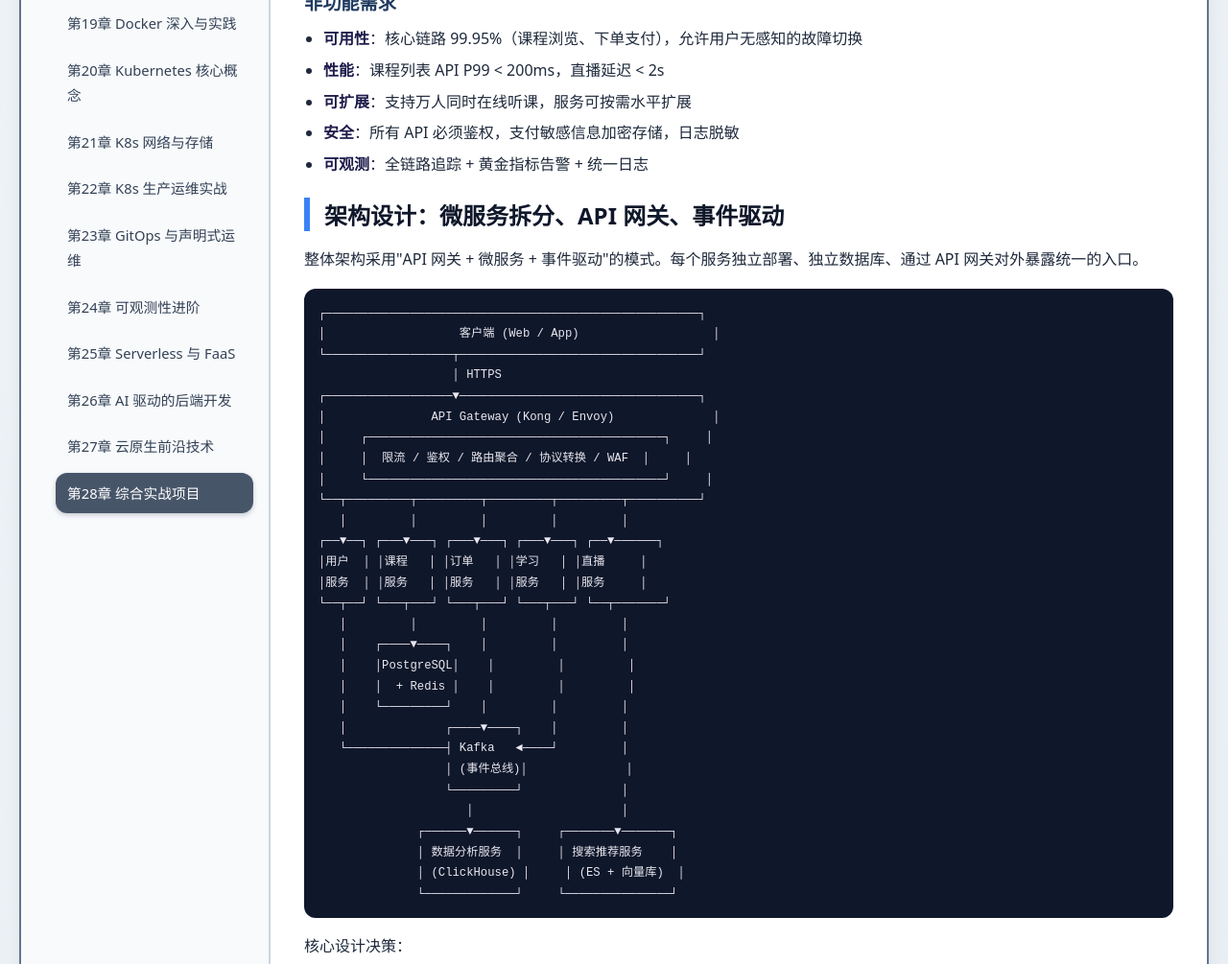
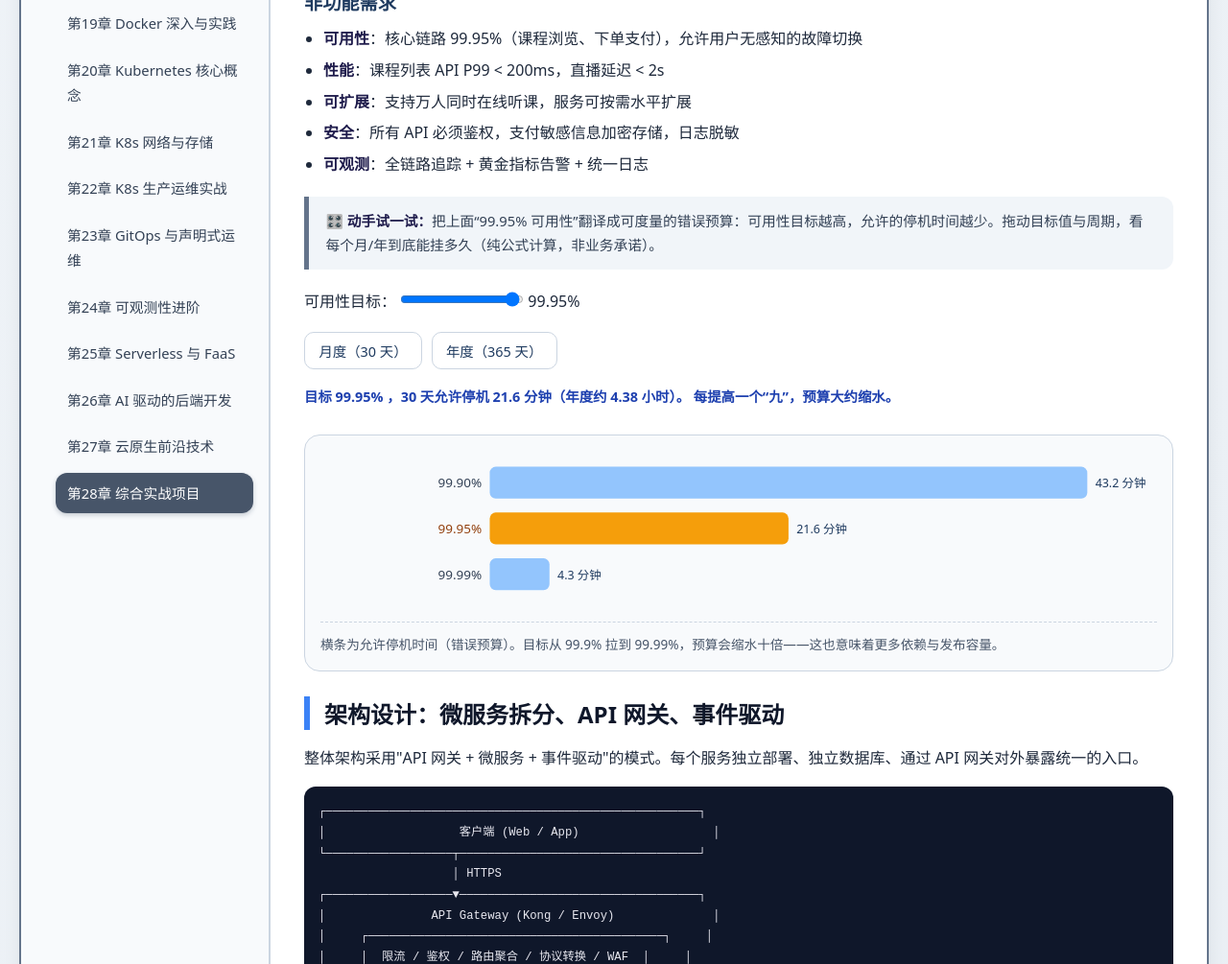
Before and after one commit to 1998x-stack/backend-development-tutorial, a plain HTML site: page 28.html in a window 1280 px wide. Shown: the part 1073-2078 px from the top of the page at 96% size. Drawn offline with Linux system fonts and the light colour scheme.

Commit message:
feat(backend-development-tutorial): interactive SLO error-budget calculator in ch28

```diff
--- a/28.html
+++ b/28.html
@@ -309,6 +309,69 @@
             <li><strong>安全</strong>：所有 API 必须鉴权，支付敏感信息加密存储，日志脱敏</li>
             <li><strong>可观测</strong>：全链路追踪 + 黄金指标告警 + 统一日志</li>
         </ul>
+
+        <div class="note">
+            <strong>🎛️ 动手试一试：</strong>把上面“99.95% 可用性”翻译成可度量的错误预算：可用性目标越高，允许的停机时间越少。拖动目标值与周期，看每个月/年到底能挂多久（纯公式计算，非业务承诺）。
+        </div>
+        <p><label for="slo-a">可用性目标：</label> <input id="slo-a" type="range" min="9900" max="9999" step="1" value="9995"> <output for="slo-a" id="slo-a-out">99.95</output>%</p>
+        <div class="control-row" role="group" aria-label="错误预算周期">
+            <button type="button" data-period="30">月度（30 天）</button>
+            <button type="button" data-period="365">年度（365 天）</button>
+        </div>
+        <p class="status" id="slo-status" aria-live="polite"></p>
+        <figure>
+            <svg id="slo-bars" role="img" aria-labelledby="fig28b-title" viewBox="0 0 840 160" xmlns="http://www.w3.org/2000/svg"><title id="fig28b-title">选定可用性目标下，各周期允许的停机时间预算</title></svg>
+            <figcaption>横条为允许停机时间（错误预算）。目标从 99.9% 拉到 99.99%，预算会缩水十倍——这也意味着更多依赖与发布容量。</figcaption>
+        </figure>
+        <script>
+        (function () {
+            var TARGETS = [99.9, 99.95, 99.99];
+            var a = document.getElementById('slo-a');
+            var aOut = document.getElementById('slo-a-out');
+            var status = document.getElementById('slo-status');
+            var svg = document.getElementById('slo-bars');
+            var NS = 'http://www.w3.org/2000/svg';
+            var period = 30;
+            function downtime(availPct, days) {
+                return days * 86400 * (1 - availPct / 100);
+            }
+            function human(sec) {
+                if (sec >= 3600) return (sec / 3600).toFixed(2) + ' 小时';
+                if (sec >= 60) return (sec / 60).toFixed(1) + ' 分钟';
+                return sec.toFixed(1) + ' 秒';
+            }
+            function render() {
+                var sel = Number(a.value) / 100;
+                aOut.textContent = sel.toFixed(2);
+                var values = TARGETS.map(function (t) { return downtime(t, period); });
+                var max = downtime(99.9, period);
+                while (svg.lastChild && svg.lastChild.nodeName !== 'title') { svg.removeChild(svg.lastChild); }
+                TARGETS.forEach(function (t, i) {
+                    var y = 16 + i * 46, on = Math.abs(t - sel) < 0.006;
+                    var b = document.createElementNS(NS, 'rect');
+                    b.setAttribute('x', 170); b.setAttribute('y', y); b.setAttribute('height', 32);
+                    b.setAttribute('width', Math.max(2, values[i] / max * 600)); b.setAttribute('rx', 6);
+                    b.setAttribute('fill', on ? '#f59e0b' : '#93c5fd'); svg.appendChild(b);
+                    var lb = document.createElementNS(NS, 'text');
+                    lb.setAttribute('x', 162); lb.setAttribute('y', y + 21); lb.setAttribute('text-anchor', 'end');
+                    lb.setAttribute('font-size', '13'); lb.setAttribute('fill', on ? '#92400e' : '#334155');
+                    lb.textContent = t.toFixed(2) + '%'; svg.appendChild(lb);
+                    var v = document.createElementNS(NS, 'text');
+                    v.setAttribute('x', 178 + Math.max(2, values[i] / max * 600)); v.setAttribute('y', y + 21);
+                    v.setAttribute('font-size', '12'); v.setAttribute('fill', '#1e3a5f'); v.textContent = human(values[i]);
+                    svg.appendChild(v);
+                });
+                status.textContent = '目标 ' + sel.toFixed(2) + '% ，' + period + ' 天允许停机 ' + human(downtime(sel, period)) +
+                    '（年度约 ' + human(downtime(sel, 365)) + '）。' +
+                    (sel >= 99.99 ? ' 这已接近“四个九”，对依赖链与发布流程要求极高。' : ' 每提高一个“九”，预算大约缩水。');
+            }
+            a.addEventListener('input', render);
+            Array.prototype.slice.call(document.querySelectorAll('[data-period]')).forEach(function (b) {
+                b.addEventListener('click', function () { period = Number(b.getAttribute('data-period')); render(); });
+            });
+            render();
+        })();
+        </script>
 
         <h2>架构设计：微服务拆分、API 网关、事件驱动</h2>
 
```
